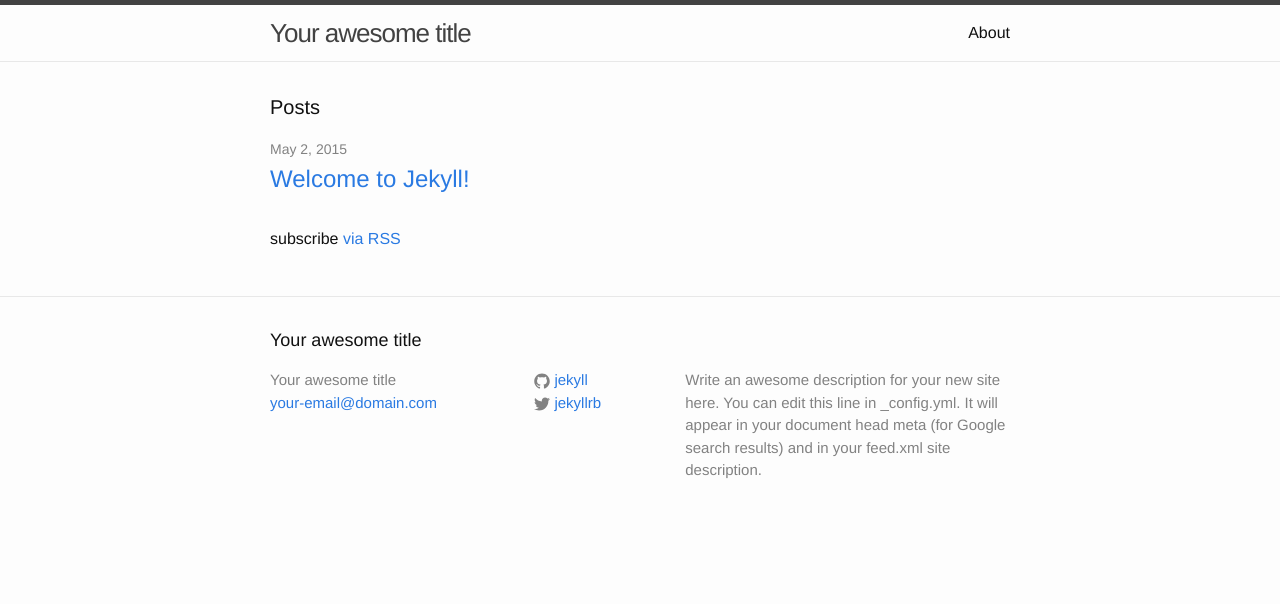
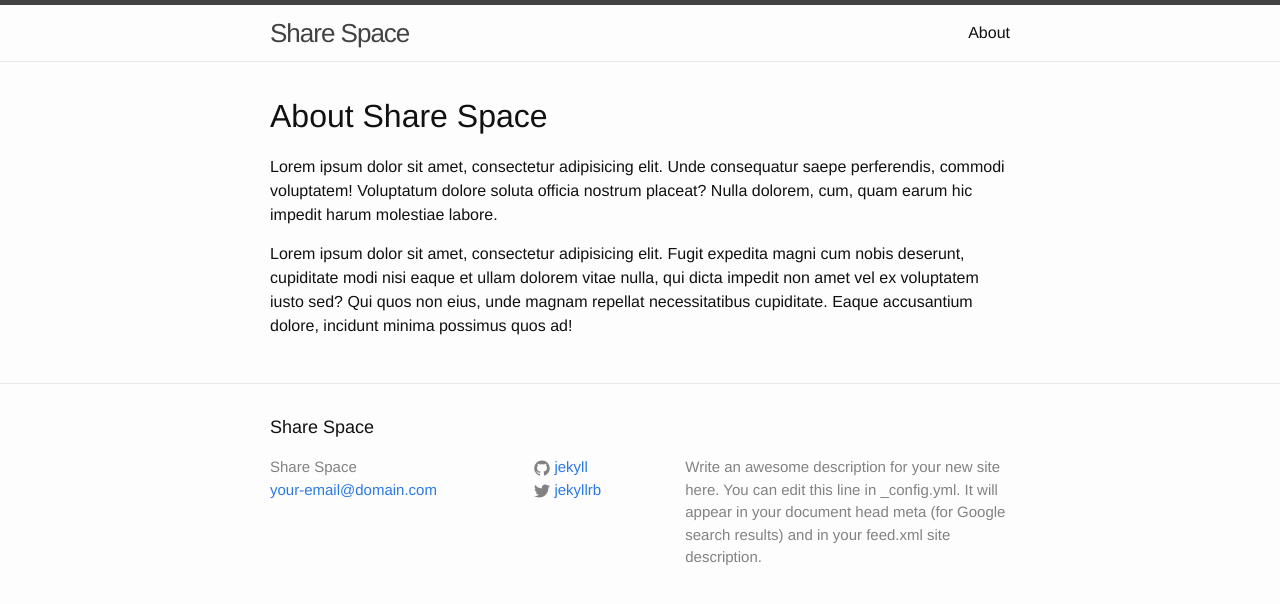
Before and after one commit to bvsatyaram/sharespace, a Jekyll site: the page built from index.html, in a window 1280 px wide. Shown: the top 604 px of the page. Built offline with Jekyll 4.4.1, drawn with Linux system fonts in a browser that asks for light colours.

Commit message:
Enhancing Home Page

```diff
--- a/_config.yml
+++ b/_config.yml
@@ -1,5 +1,5 @@
 # Site settings
-title: Your awesome title
+title: Share Space
 email: your-email@domain.com
 description: > # this means to ignore newlines until "baseurl:"
   Write an awesome description for your new site here. You can edit this
--- a/index.html
+++ b/index.html
@@ -2,22 +2,7 @@
 layout: default
 ---
 
-<div class="home">
+<h1>About Share Space</h1>
+<p>Lorem ipsum dolor sit amet, consectetur adipisicing elit. Unde consequatur saepe perferendis, commodi voluptatem! Voluptatum dolore soluta officia nostrum placeat? Nulla dolorem, cum, quam earum hic impedit harum molestiae labore.</p>
 
-  <h1 class="page-heading">Posts</h1>
-
-  <ul class="post-list">
-    {% for post in site.posts %}
-      <li>
-        <span class="post-meta">{{ post.date | date: "%b %-d, %Y" }}</span>
-
-        <h2>
-          <a class="post-link" href="{{ post.url | prepend: site.baseurl }}">{{ post.title }}</a>
-        </h2>
-      </li>
-    {% endfor %}
-  </ul>
-
-  <p class="rss-subscribe">subscribe <a href="{{ "/feed.xml" | prepend: site.baseurl }}">via RSS</a></p>
-
-</div>
+<p>Lorem ipsum dolor sit amet, consectetur adipisicing elit. Fugit expedita magni cum nobis deserunt, cupiditate modi nisi eaque et ullam dolorem vitae nulla, qui dicta impedit non amet vel ex voluptatem iusto sed? Qui quos non eius, unde magnam repellat necessitatibus cupiditate. Eaque accusantium dolore, incidunt minima possimus quos ad!</p>
```
